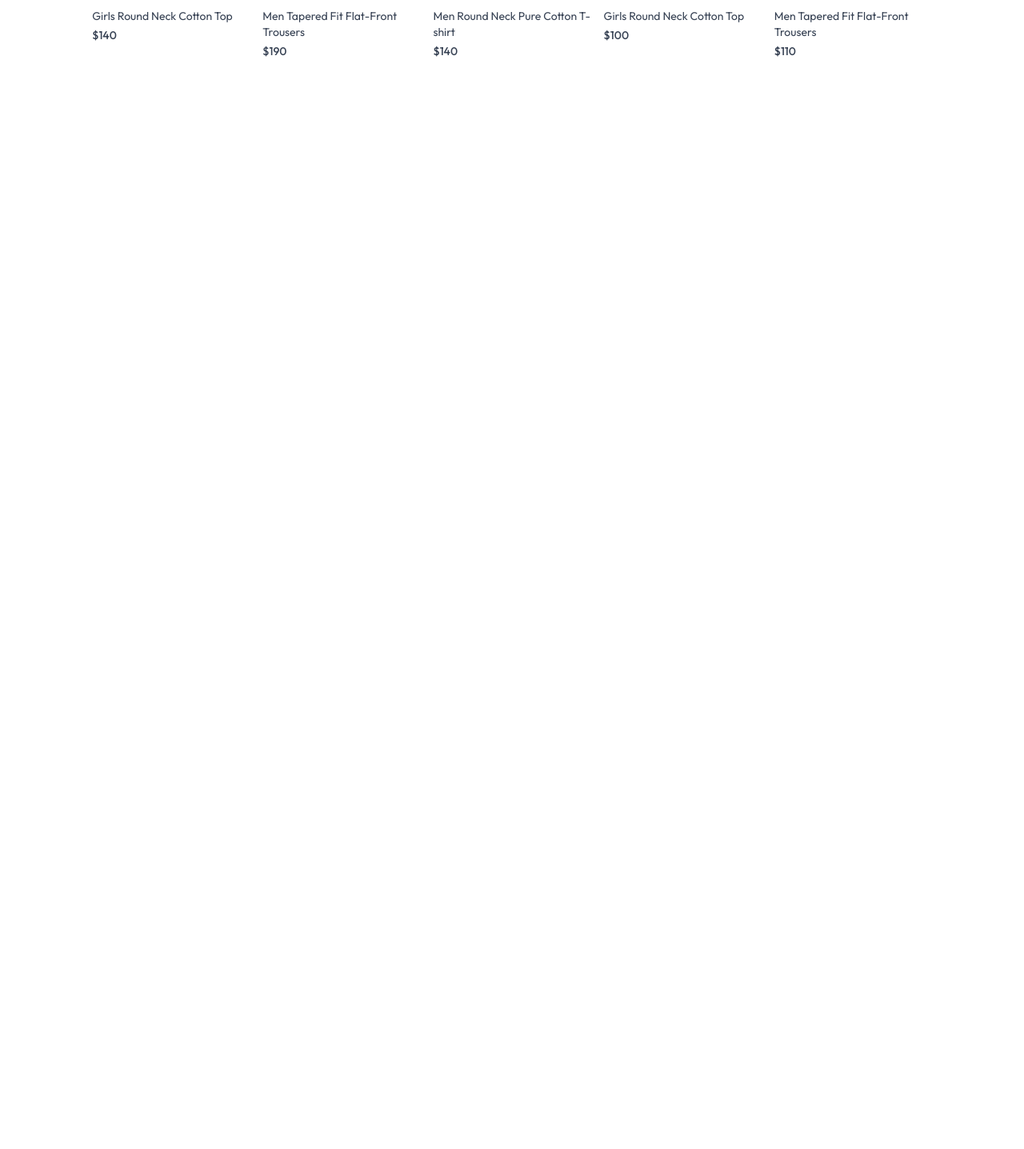
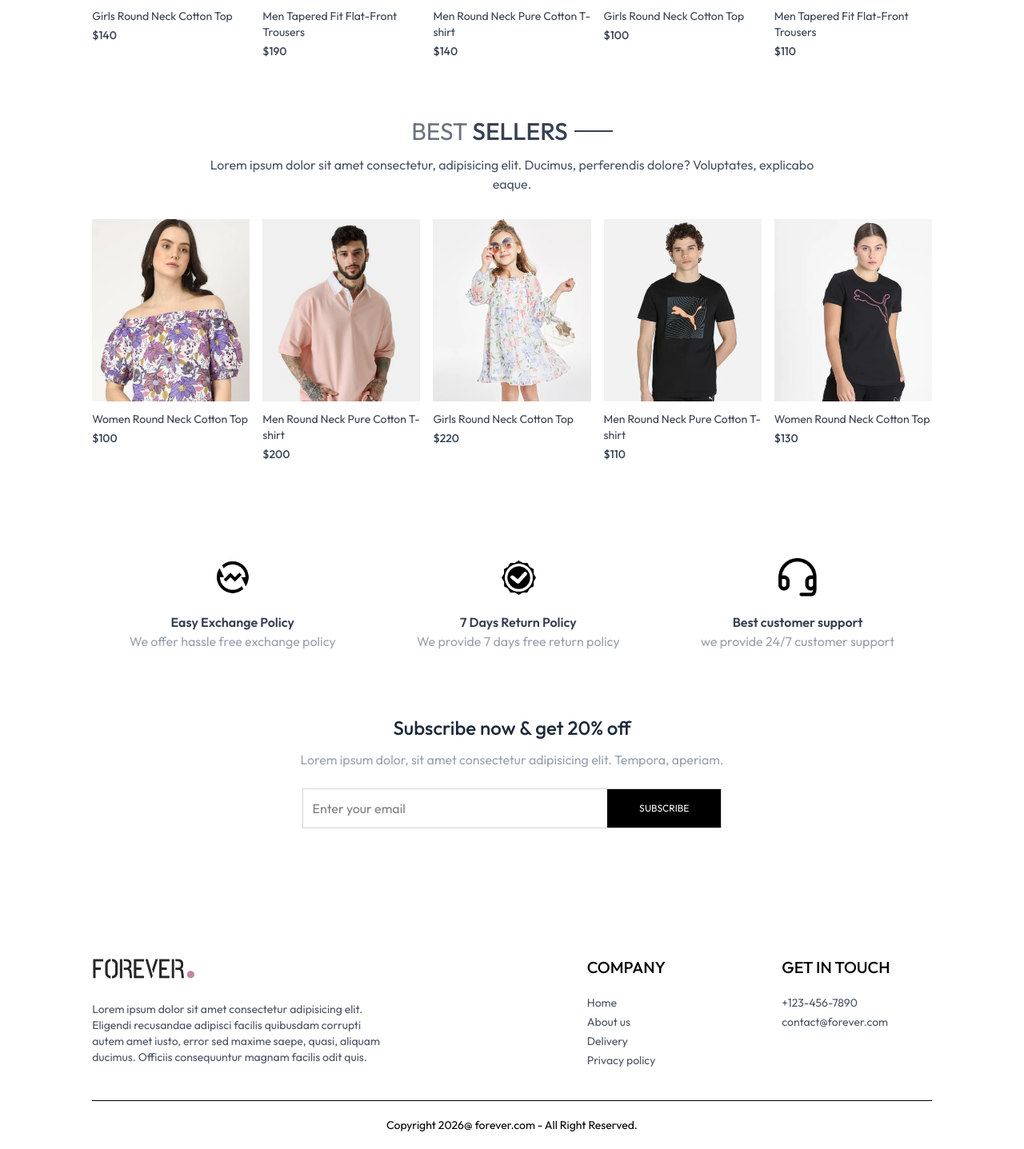
Before and after one commit to sameul-islam/forever, a React (Vite) app in the folder frontend/: page / in a window 1280 px wide. Shown: the part 1235-2672 px from the top of the page at 80% size. Before the commit the page ends 1349 px from the top, so only its background shows below. Built offline with nearby package versions, Linux system fonts and the light colour scheme.

Commit message:
create bestseller and footer section

```diff
--- a/frontend/src/App.jsx
+++ b/frontend/src/App.jsx
@@ -10,6 +10,7 @@ import Login from './pages/Login'
 import PlaceOrder from './pages/PlaceOrder'
 import Orders from './pages/Orders'
 import Navbar from './components/Navbar'
+import Footer from './components/Footer'
 
 const App = () => {
   return (
@@ -26,6 +27,7 @@ const App = () => {
         <Route path='/place-order' element={ <PlaceOrder/> } />
         <Route path='/orders' element={ <Orders/> } />
       </Routes>
+      <Footer/>
     </div>
   )
 }
--- /dev/null
+++ b/frontend/src/components/BestSeller.jsx
@@ -0,0 +1,36 @@
+import React, { useContext, useEffect, useState } from 'react'
+import { ShopContext } from '../context/ShopContext'
+import Title from './Title';
+import ProductItem from './ProductItem';
+
+const Bestseller = () => {
+
+    const { products } = useContext(ShopContext);
+    const [bestSeller, setBestSeller] = useState([]);
+
+    useEffect(() => {
+      const bestProduct = products.filter((item) => (item.bestseller))
+      setBestSeller(bestProduct.slice(0,5))
+    },[]);
+
+  return (
+    <div className='my-10'>
+      <div className='text-center text-3xl py-8'>
+         <Title text1={'BEST'} text2={'SELLERS'}/>
+         <p className='w-3/4 m-auto text-xs sm:text-sm md:text-base text-gray-600'>
+         Lorem ipsum dolor sit amet consectetur, adipisicing elit. Ducimus, perferendis dolore? Voluptates, explicabo eaque.
+         </p>
+      </div>
+
+      <div className='grid grid-cols-2 sm:grid-cols-3 md:grid-cols-4 lg:grid-cols-5 gap-4 gap-y-6'>
+         {
+            bestSeller.map((item, index) => (
+             <ProductItem key={index} id={item._id} name={item.name} image={item.image} price={item.price}/>
+            ))
+         }
+      </div>
+    </div>
+  )
+}
+
+export default Bestseller
--- /dev/null
+++ b/frontend/src/components/Footer.jsx
@@ -0,0 +1,45 @@
+import React from 'react'
+import { assets } from '../assets/assets'
+
+const Footer = () => {
+  return (
+    <div>
+      <div className='flex flex-col sm:grid grid-cols-[3fr_1fr_1fr] gap-14 my-10 mt-40 text-sm'>
+
+        <div>
+            <img src={assets.logo} className='mb-5 w-32' alt="" />
+            <p className='w-full md:w-2/3 text-gray-600'>
+                Lorem ipsum dolor sit amet consectetur adipisicing elit. Eligendi recusandae adipisci facilis quibusdam corrupti autem amet iusto, error sed maxime saepe, quasi, aliquam ducimus. Officiis consequuntur magnam facilis odit quis.
+            </p>
+        </div>
+
+        <div>
+            <p className='text-xl font-medium mb-5'>COMPANY</p>
+            <ul className='flex flex-col gap-1 text-gray-600'>
+              <li>Home</li>
+              <li>About us</li>
+              <li>Delivery</li>
+              <li>Privacy policy</li>
+            </ul>
+        </div>
+
+        <div>
+            <p className='text-xl font-medium mb-5'>GET IN TOUCH</p>
+            <ul className='flex flex-col gap-1 text-gray-600'>
+               <li>+123-456-7890</li>
+               <li>contact@forever.com</li>
+            </ul>
+        </div>
+
+      </div>
+
+<div>
+    <hr />
+    <p className='py-5 text-sm text-center'>Copyright 2026@ forever.com - All Right Reserved.</p>
+</div>
+
+    </div>
+  )
+}
+
+export default Footer
--- /dev/null
+++ b/frontend/src/components/NewsLetterBox.jsx
@@ -0,0 +1,21 @@
+import React from 'react'
+
+const NewsLetterBox = () => {
+
+    const onSubmitHandler = (event) => {
+       event.preventDefault();
+    }
+
+  return (
+    <div className='text-center'>
+      <p className='text-2xl font-medium text-gray-800'>Subscribe now & get 20% off</p>
+      <p className='text-gray-400 mt-3'>Lorem ipsum dolor, sit amet consectetur adipisicing elit. Tempora, aperiam.</p>
+      <form onSubmit={onSubmitHandler} className='w-full sm:w-1/2 flex items-center gap-3 mx-auto my-6 border border-gray-300 pl-3'>
+        <input className='w-full sm:flex-1 outline-none' type="email" placeholder='Enter your email' required />
+        <button type='submit' className='bg-black text-white text-xs px-10 py-4'>SUBSCRIBE</button>
+      </form>
+    </div>
+  )
+}
+
+export default NewsLetterBox
--- /dev/null
+++ b/frontend/src/components/OurPolicy.jsx
@@ -0,0 +1,28 @@
+import React from 'react'
+import { assets } from '../assets/assets'
+
+const OurPolicy = () => {
+  return (
+    <div className='flex flex-col sm:flex-row justify-around gap-12 sm:gap-2 text-center py-20 text-xs sm:text-sm md:text-base text-gray-700'>
+
+      <div>
+        <img src={assets.exchange_icon} className='w-12 m-auto mb-5' alt="" />
+        <p className='font-semibold'>Easy Exchange Policy</p>
+        <p className='text-gray-400'>We offer hassle free exchange policy</p>
+      </div>
+      <div>
+        <img src={assets.quality_icon} className='w-12 m-auto mb-5' alt="" />
+        <p className='font-semibold'>7 Days Return Policy</p>
+        <p className='text-gray-400'>We provide 7 days free return policy</p>
+      </div>
+      <div>
+        <img src={assets.support_img} className='w-12 m-auto mb-5' alt="" />
+        <p className='font-semibold'>Best customer support</p>
+        <p className='text-gray-400'>we provide 24/7 customer support</p>
+      </div>
+
+    </div>
+  )
+}
+
+export default OurPolicy
--- a/frontend/src/pages/Home.jsx
+++ b/frontend/src/pages/Home.jsx
@@ -1,12 +1,18 @@
 import React from 'react'
 import Hero from '../components/Hero'
 import LatestCollection from '../components/LatestCollection'
+import Bestseller from '../components/Bestseller'
+import OurPolicy from '../components/OurPolicy'
+import NewsLetterBox from '../components/NewsLetterBox'
 
 const Home = () => {
   return (
     <div>
       <Hero/>
       <LatestCollection/>
+      <Bestseller/>
+      <OurPolicy/>
+      <NewsLetterBox/>
     </div>
   )
 }
```
